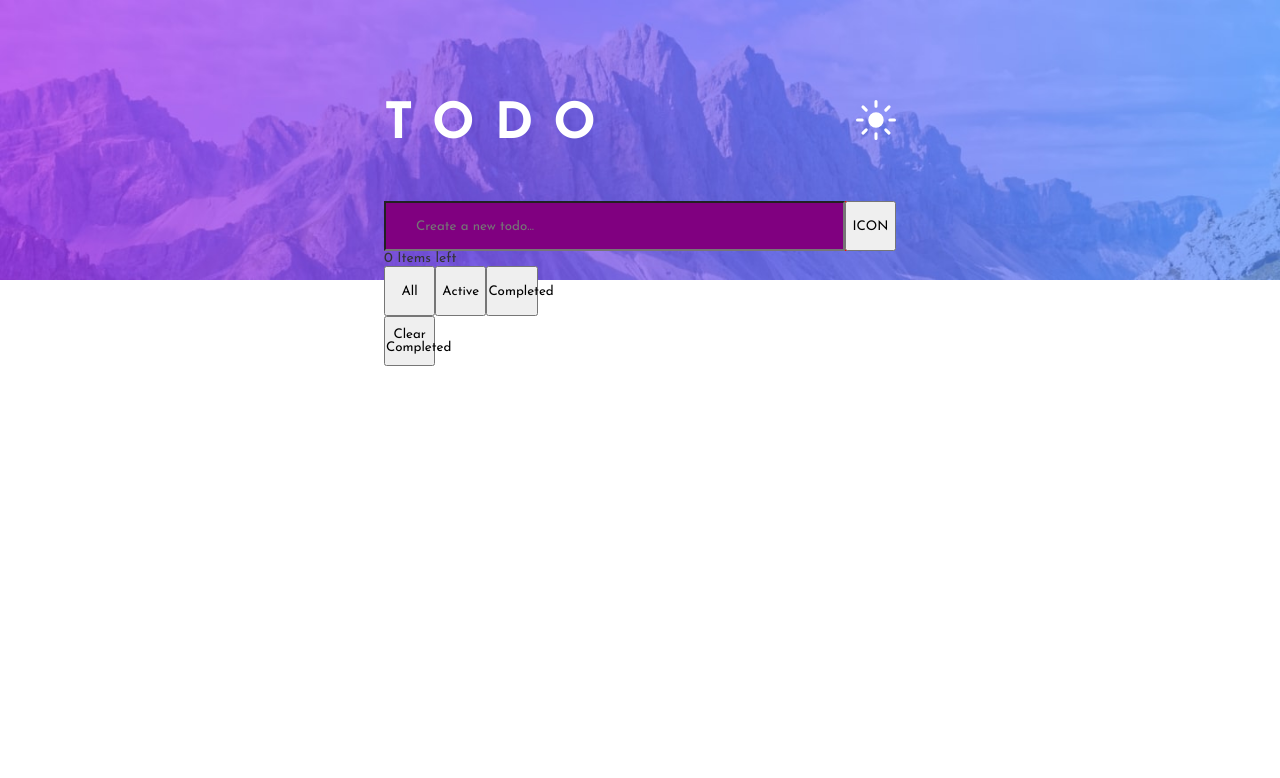
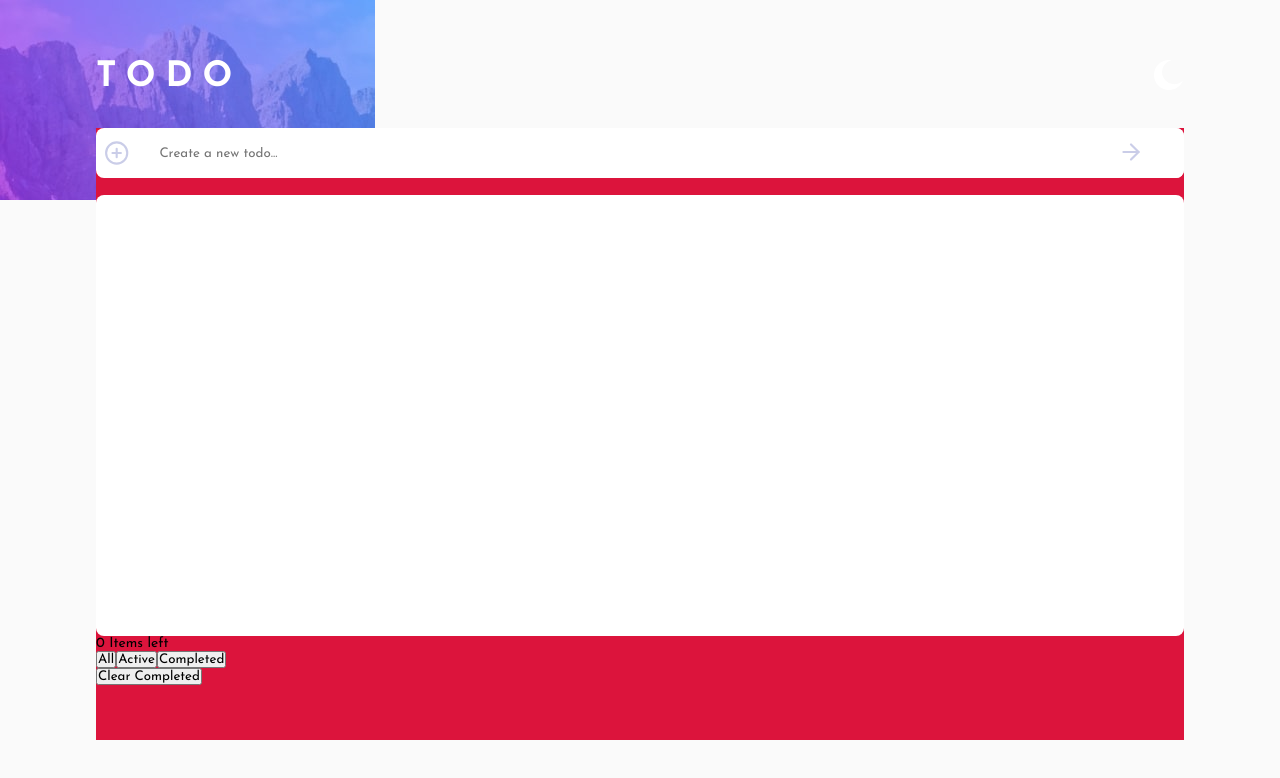
Before and after one commit to biancahpp/todo, a React (Create React App) app: page / in a window 1280 px wide. Shown: the top 778 px of the page. Built offline with nearby package versions, Linux system fonts and the light colour scheme.

Commit message:
light mode almost done

```diff
--- a/package.json
+++ b/package.json
@@ -8,6 +8,7 @@
     "@testing-library/user-event": "^12.1.10",
     "react": "^17.0.1",
     "react-dom": "^17.0.1",
+    "react-icons": "^4.1.0",
     "react-scripts": "4.0.1",
     "uuid": "^8.3.1",
     "web-vitals": "^0.2.4"
--- a/src/App.css
+++ b/src/App.css
@@ -7,11 +7,10 @@
 }
 
 body {
-  background: url("./images/bg-desktop-light.jpg");
+  background: url("./images/bg-mobile-light.jpg");
   background-repeat: no-repeat;
-  background-size: 100vw 35vh;
+  background-color: hsl(0, 0%, 98%);
   font: 14px sans-serif;
-  color: #333;
   height: 100vh;
   width: 100vw;
   display: flex;
@@ -20,6 +19,16 @@ body {
 }
 
 .App {
-  width: 40vw;
-  height: 75vh;
+  width: 85vw;
+  height: 85vh;
+
 }
+
+.listWrapper{
+  background: blue;
+  height: 90%;
+}
+
+.headerWrapper{
+  height: 10%;
+}
--- a/src/components/header/Header.js
+++ b/src/components/header/Header.js
@@ -1,6 +1,7 @@
 import React from 'react';
 import './styles.css';
-import lightIcon from '../../images/icon-sun.svg';
+// import lightIcon from '../../images/icon-sun.svg';
+import darkIcon from '../../images/icon-moon.svg';
 
 export default function Header() {
   return (
@@ -8,7 +9,7 @@ export default function Header() {
       <div className="title">
         <p>TODO</p>
         {' '}
-        <button type="button"><img src={lightIcon} alt="Sun Icon" /></button>
+        <button type="button"><img src={darkIcon} alt="Sun Icon" /></button>
       </div>
     </div>
   );
--- a/src/components/header/styles.css
+++ b/src/components/header/styles.css
@@ -1,8 +1,8 @@
 .title{
-  font-size: 50px;
+  font-size: 35px;
   font-family: 'Josefin Sans', sans-serif;
   font-weight: 700;
-  letter-spacing: 20px;
+  letter-spacing: 10px;
   color: white;
   display: flex;
   flex-direction: row;
@@ -18,8 +18,8 @@
 .title button{
   border: none;
   background: none;
-  height: 40px;
-  width: 40px;
+  height: 30px;
+  width: 30px;
 
 }
 
--- a/src/components/list/List.js
+++ b/src/components/list/List.js
@@ -1,6 +1,9 @@
 /* eslint-disable no-nested-ternary */
 import React, { useState, useEffect } from 'react';
 import './styles.css';
+import {
+  FiArrowRight, FiX, FiCircle, FiCheckCircle, FiPlusCircle,
+} from 'react-icons/fi';
 
 import { v4 as uuidv4 } from 'uuid';
 
@@ -60,7 +63,9 @@ export default function List() {
 
   return (
     <div className="listWrapper">
+      <div className="formWrapper">
         <form onSubmit={addItem}>
+          <FiPlusCircle size={26} color="hsl(234, 39%, 85%)" />
           <input
             type="text"
             placeholder="Create a new todo..."
@@ -68,40 +73,65 @@ export default function List() {
               setItem(e.target.value);
             }}
           />
-        <button type="submit">ICON</button>
+          <button type="submit" label="arrowRight" className="submitBtn"><FiArrowRight size={26} color="hsl(234, 39%, 85%)" /></button>
         </form>
+      </div>
       <div className="todoListContainer">
 
         {display === 'all' ? list.map((el, index) => (
           <div key={uuidv4()} className={el.completed ? 'todoItem completed' : 'todoItem'}>
+            <div className="wrapper">
+              {el.completed ? (
                 <button type="button" className="complete" onClick={() => completeTodo(index)}>
-              C
+                  <FiCheckCircle size={26} color="hsl(234, 39%, 85%)" />
                 </button>
+              ) : (
+                <button type="button" className="uncomplete" onClick={() => completeTodo(index)}>
+                  <FiCircle size={26} color="hsl(234, 39%, 85%)" />
+                </button>
+              )}
               {el.item}
-            <button type="button" onClick={() => deleteItem(index)}>
-              Delete
+            </div>
+            <button type="button" className="deleteBtn" onClick={() => deleteItem(index)}>
+              <FiX size={26} color="hsl(234, 39%, 85%)" />
             </button>
           </div>
         )) : display === 'active'
           ? active.map((el, index) => (
             <div key={uuidv4()} className={el.completed ? 'todoItem completed' : 'todoItem'}>
+              <div className="wrapper">
+                {el.completed ? (
                   <button type="button" className="complete" onClick={() => completeTodo(index)}>
-                C
+                    <FiCheckCircle size={26} color="hsl(234, 39%, 85%)" />
                   </button>
+                ) : (
+                  <button type="button" className="uncomplete" onClick={() => completeTodo(index)}>
+                    <FiCircle size={26} color="hsl(234, 39%, 85%)" />
+                  </button>
+                )}
                 {el.item}
-              <button type="button" onClick={() => deleteItem(index)}>
-                Delete
+              </div>
+              <button type="button" className="deleteBtn" onClick={() => deleteItem(index)}>
+                <FiX size={26} color="hsl(234, 39%, 85%)" />
               </button>
             </div>
           ))
           : completed.map((el, index) => (
             <div key={uuidv4()} className={el.completed ? 'todoItem completed' : 'todoItem'}>
+              <div className="wrapper">
+                {el.completed ? (
                   <button type="button" className="complete" onClick={() => completeTodo(index)}>
-                C
+                    <FiCheckCircle size={26} color="hsl(234, 39%, 85%)" />
                   </button>
+                ) : (
+                  <button type="button" className="uncomplete" onClick={() => completeTodo(index)}>
+                    <FiCircle size={26} color="hsl(234, 39%, 85%)" />
+                  </button>
+                )}
                 {el.item}
-              <button type="button" onClick={() => deleteItem(index)}>
-                Delete
+              </div>
+              <button type="button" className="deleteBtn" onClick={() => deleteItem(index)}>
+                <FiX size={26} color="hsl(234, 39%, 85%)" />
               </button>
             </div>
           ))}
--- a/src/components/list/styles.css
+++ b/src/components/list/styles.css
@@ -1,27 +1,79 @@
 .completed {
+
+
+
   text-decoration: line-through;
 }
 
+.todoItem{
+
+  display: flex;
+  align-items: center;
+  justify-content: space-between;
+  border-bottom: hsl(234, 39%, 85%) 1px solid;
+  padding: 8px;
+}
+
+.deleteBtn{
+  background: none;
+  border: none;
+}
+
 .todoListContainer {
+  width: 100%;
+  background: white;
+  height: 80%;
+  overflow-y: scroll;
+  border-radius: 8px 8px 8px 8px;
+}
 
+.listWrapper{
+  background: crimson;
 }
 
 .listWrapper form {
-  width: 100%;
-  height: 50px;
-  border-radius: 10px;
-  background: red;
+  height: 10%;
+  display: flex;
+  margin-bottom: 17px;
+  align-items: center;
+}
+
+.formWrapper {
+  background: white;
+  border-radius: 8px 8px 8px 8px;
+  padding-left: 8px;
 }
 
 .listWrapper input {
   width: 90%;
   height: 50px;
-  background: purple;
+  border-radius: 8px 0px 0px 8px;
   padding-left: 30px;
-
+  border: none;
 }
 
-.listWrapper button {
+.submitBtn {
   width: 10%;
   height: 50px;
+  border: none;
+  border-radius: 0px 8px 8px 0px;
+  background: white;
 }
+
+.footer{
+  height: 10%;
+}
+
+.uncomplete{
+  background: none;
+  border: none;
+}
+
+.complete{
+  background: none;
+  border: none;
+}
+
+.wrapper {
+  background: red;
+}
```
Also changed, not shown: 2 other files (tests, documents, lock files or other folders). Lines whose indentation alone changed are shown as unchanged.
